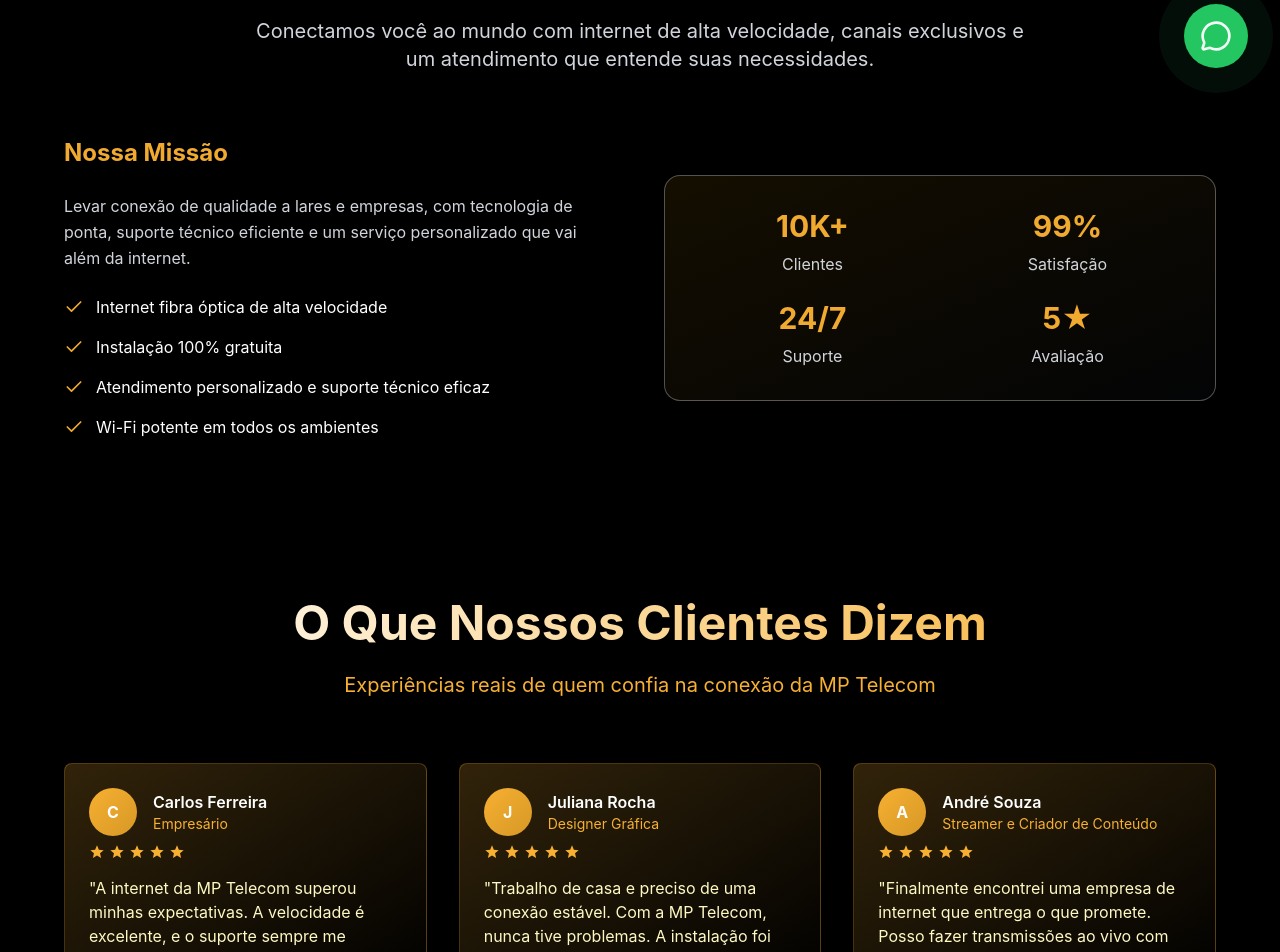
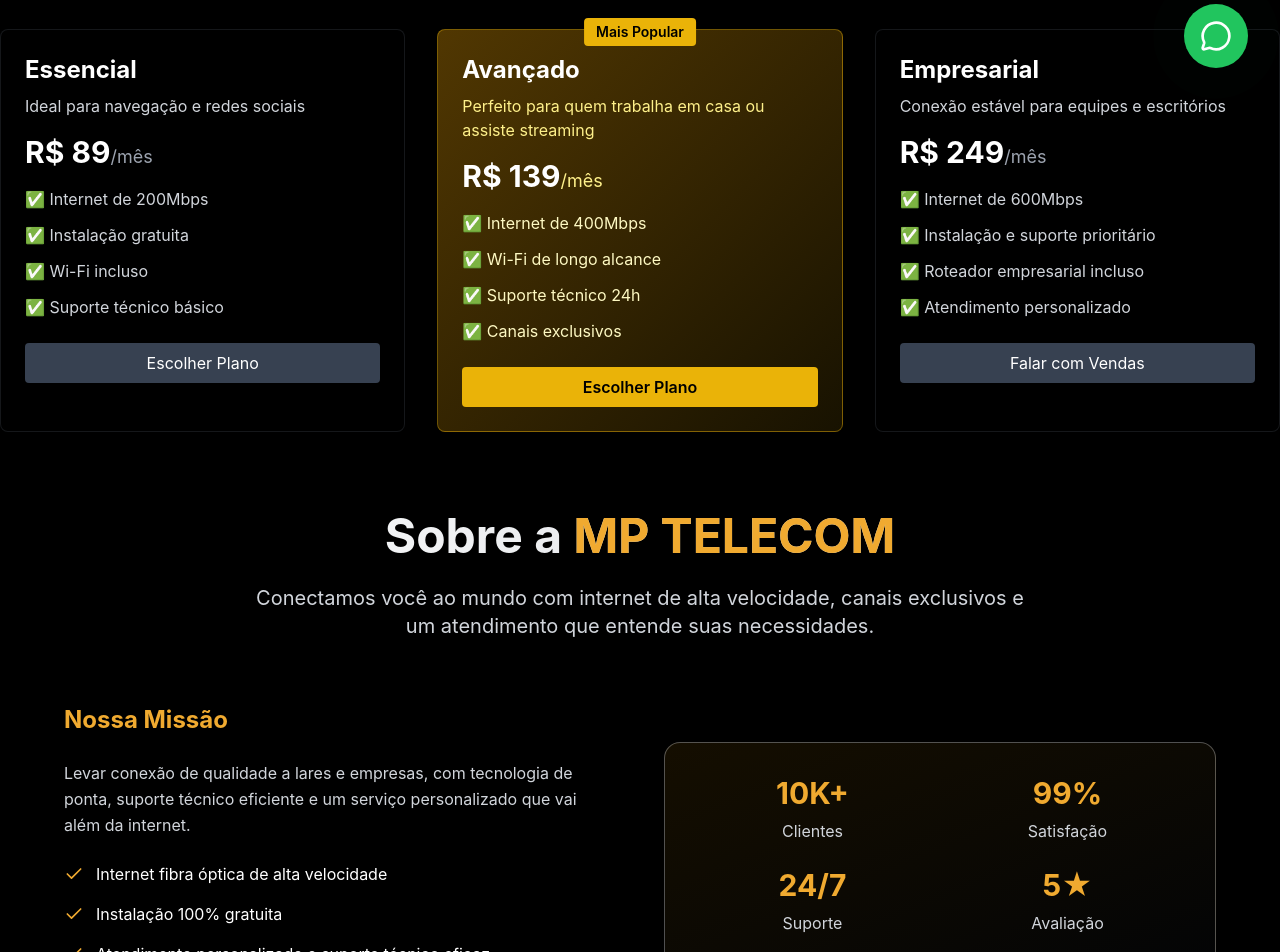
Before and after one commit to soutozk/sitenet, a React (Create React App) app: page / in a window 1280 px wide. Shown: the part 700-1652 px from the top of the page. Built offline with nearby package versions, Linux system fonts and the light colour scheme.

Commit message:
`Refactored About, Cards, and Plans components with updated styles and content`

```diff
--- a/src/Components/About/About.jsx
+++ b/src/Components/About/About.jsx
@@ -1,86 +1,87 @@
 import React from "react";
-import AboutImage from "../../images/About.webp";
+import { Icon } from "../../Lib/Ultils/Icons/icons";
 
 export default function About() {
   return (
-    <div className="w-full flex flex-col items-center justify-center pt-[5%] pb-[5%]">
-      <div
-        className="flex flex-col lg:flex-row w-full max-w-7xl  p-8 rounded-2xl gap-14"
-        // style={{
-        //   boxShadow:
-        //     "rgba(0, 0, 0, 0.19) 0px 10px 20px, rgba(0, 0, 0, 0.1) 0px 6px 6px",
-        // }}
-      >
-        <div className="text-white max-w-xl flex flex-col justify-center">
-          <h1 className="text-5xl md:text-5xl font-bold mb-4 text-black">
-            Sobre o Bom Pra Você{" "}
-            <span className=" text-yellow-300">Supermercado</span>
-          </h1>
-          <p className="text-lg md:text-2xl leading-relaxed text-black">
-            O Bom Pra Você Supermercado nasceu com o objetivo de oferecer
-            produtos de qualidade, bons preços e um atendimento próximo e
-            humano. Desde a nossa fundação, buscamos ser mais do que um mercado
-            — queremos fazer parte da rotina das famílias, com um ambiente
-            acolhedor e setores completos: hortifrúti, padaria, açougue,
-            freezer, bebidas e muito mais. Aqui, cada detalhe é pensado para
-            garantir praticidade, economia e confiança para o seu dia a dia.
+    <section id="about" className="py-20 px-4">
+      <div className="max-w-6xl mx-auto">
+        <div className="text-center mb-16">
+          <h2 className="text-4xl md:text-5xl font-bold mb-6 bg-gradient-to-r from-white to-gray-300 bg-clip-text text-transparent">
+            Sobre a <span className="text-[#F0AA30]">MP TELECOM</span>
+          </h2>
+          <p className="text-xl text-gray-300 max-w-3xl mx-auto">
+            Conectamos você ao mundo com internet de alta velocidade, canais
+            exclusivos e um atendimento que entende suas necessidades.
           </p>
-          <div className="mt-6 flex gap-4">
-            <div
-              className=" w-[200px] h-[50px] border-2 border-yellow-400 m-[1%] flex items-center justify-center rounded-xl"
-              style={{
-                boxShadow:
-                  "rgba(0, 0, 0, 0.19) 0px 10px 20px, rgba(0, 0, 0, 0.1) 0px 6px 6px",
-              }}>
-              <p className="text-black p-4 text-center">+20 anos no mercado</p>
-            </div>
+        </div>
 
-            <div
-              className="w-[200px] h-[50px] border-2 border-yellow-400 m-[1%] flex items-center justify-center rounded-xl"
-              style={{
-                boxShadow:
-                  "rgba(0, 0, 0, 0.19) 0px 10px 20px, rgba(0, 0, 0, 0.1) 0px 6px 6px",
-              }}>
-              <p className="text-black p-4  text-center">
-                Atendimento personalizado
-              </p>
+        <div className="grid md:grid-cols-2 gap-12 items-center">
+          <div>
+            <h3 className="text-2xl font-bold mb-6 text-[#F0AA30]">
+              Nossa Missão
+            </h3>
+            <p className="text-gray-300 mb-6 leading-relaxed">
+              Levar conexão de qualidade a lares e empresas, com tecnologia de
+              ponta, suporte técnico eficiente e um serviço personalizado que
+              vai além da internet.
+            </p>
+            <div className="space-y-4">
+              <div className="flex items-center space-x-3">
+                <Icon name="Check" className="h-5 w-5 text-[#F0AA30]" />
+                <span className="text-white">
+                  Internet fibra óptica de alta velocidade
+                </span>
+              </div>
+              <div className="flex items-center space-x-3">
+                <Icon name="Check" className="h-5 w-5 text-[#F0AA30]" />
+                <span className="text-white">Instalação 100% gratuita</span>
+              </div>
+              <div className="flex items-center space-x-3">
+                <Icon name="Check" className="h-5 w-5 text-[#F0AA30]" />
+                <span className="text-white">
+                  Atendimento personalizado e suporte técnico eficaz
+                </span>
+              </div>
+              <div className="flex items-center space-x-3">
+                <Icon name="Check" className="h-5 w-5 text-[#F0AA30]" />
+                <span className="text-white">
+                  Wi-Fi potente em todos os ambientes
+                </span>
+              </div>
             </div>
           </div>
-
-          <div className="mt-6 flex gap-4">
-            <div
-              className="w-[200px] h-[50px] border-2 border-yellow-400 m-[1%] flex items-center justify-center rounded-xl"
-              style={{
-                boxShadow:
-                  "rgba(0, 0, 0, 0.19) 0px 10px 20px, rgba(0, 0, 0, 0.1) 0px 6px 6px",
-              }}>
-              <p className="text-black p-4  text-center">
-                Garantia de qualidade
-              </p>
-            </div>
-
-            <div
-              className="w-[200px] h-[50px] border-2 border-yellow-400 m-[1%] flex items-center justify-center rounded-xl"
-              style={{
-                boxShadow:
-                  "rgba(0, 0, 0, 0.19) 0px 10px 20px, rgba(0, 0, 0, 0.1) 0px 6px 6px",
-              }}>
-              <p className="text-black   text-center text-bold">
-                Clientes satisfeitos
-              </p>
+          <div className="relative">
+            <div className="bg-gradient-to-br from-yellow-600/10 to-gray-800/10 rounded-2xl p-8 backdrop-blur-sm border border-white/30">
+              <div className="grid grid-cols-2 gap-6">
+                <div className="text-center">
+                  <div className="text-3xl font-bold text-[#F0AA30] mb-2">
+                    10K+
+                  </div>
+                  <div className="text-gray-300">Clientes</div>
+                </div>
+                <div className="text-center">
+                  <div className="text-3xl font-bold text-[#F0AA30] mb-2">
+                    99%
+                  </div>
+                  <div className="text-gray-300">Satisfação</div>
+                </div>
+                <div className="text-center">
+                  <div className="text-3xl font-bold text-[#F0AA30] mb-2">
+                    24/7
+                  </div>
+                  <div className="text-gray-300">Suporte</div>
+                </div>
+                <div className="text-center">
+                  <div className="text-3xl font-bold text-[#F0AA30] mb-2">
+                    5★
+                  </div>
+                  <div className="text-gray-300">Avaliação</div>
+                </div>
+              </div>
             </div>
           </div>
         </div>
-
-        <div
-          className="relative h-[220px] lg:h-[520px] w-full max-w-[520px] mx-auto overflow-hidden rounded-lg bg-yellow-300"
-          style={{
-            boxShadow:
-              "rgba(0, 0, 0, 0.19) 0px 10px 20px, rgba(0, 0, 0, 0.1) 0px 6px 6px",
-          }}>
-          <img src={AboutImage} alt="" className="w-full h-full object-cover" />
-        </div>
       </div>
-    </div>
+    </section>
   );
 }
--- a/src/Components/Cards/Cards.jsx
+++ b/src/Components/Cards/Cards.jsx
@@ -50,7 +50,7 @@
                     className="w-12 h-12 rounded-full flex items-center justify-center text-white font-bold"
                     style={{
                       background:
-                        "linear-gradient(to bottom right, #f7b032, #d69825)",
+                        "linear-gradient(to bottom right,rgba(247, 175, 50, 0.82), #d69825)",
                     }}>
                     {card.inicial}
                   </div>
--- a/src/Components/Planos/Planos.jsx
+++ b/src/Components/Planos/Planos.jsx
@@ -3,82 +3,102 @@
 
 const Plans = () => {
   return (
-    <section id="about" className="py-20 px-4">
-      <div className="max-w-6xl mx-auto">
+    <section id="plans">
+      <div className=" ">
         <div className="text-center mb-16">
           <h2 className="text-4xl md:text-5xl font-bold mb-6 bg-gradient-to-r from-white to-gray-300 bg-clip-text text-transparent">
-            Sobre a <span className="text-[#F0AA30]">MP TELECOM</span>
+            Planos e Serviços
           </h2>
           <p className="text-xl text-gray-300 max-w-3xl mx-auto">
-            Conectamos você ao mundo com internet de alta velocidade, canais
-            exclusivos e um atendimento que entende suas necessidades.
+            Escolha o plano ideal para sua casa ou empresa
           </p>
         </div>
 
-        <div className="grid md:grid-cols-2 gap-12 items-center">
-          <div>
-            <h3 className="text-2xl font-bold mb-6 text-[#F0AA30]">
-              Nossa Missão
-            </h3>
-            <p className="text-gray-300 mb-6 leading-relaxed">
-              Levar conexão de qualidade a lares e empresas, com tecnologia de
-              ponta, suporte técnico eficiente e um serviço personalizado que
-              vai além da internet.
+        <div className="grid md:grid-cols-3 gap-8">
+          {/* Plano Essencial */}
+          <div className="bg-black/40 border border-gray-500/20 backdrop-blur-sm rounded-lg p-6">
+            <h3 className="text-white text-2xl font-bold mb-2">Essencial</h3>
+            <p className="text-gray-300 mb-4">
+              Ideal para navegação e redes sociais
             </p>
-            <div className="space-y-4">
-              <div className="flex items-center space-x-3">
-                <Icon name="Check" className="h-5 w-5 text-[#F0AA30]" />
-                <span className="text-white">
-                  Internet fibra óptica de alta velocidade
-                </span>
-              </div>
-              <div className="flex items-center space-x-3">
-                <Icon name="Check" className="h-5 w-5 text-[#F0AA30]" />
-                <span className="text-white">Instalação 100% gratuita</span>
-              </div>
-              <div className="flex items-center space-x-3">
-                <Icon name="Check" className="h-5 w-5 text-[#F0AA30]" />
-                <span className="text-white">
-                  Atendimento personalizado e suporte técnico eficaz
-                </span>
-              </div>
-              <div className="flex items-center space-x-3">
-                <Icon name="Check" className="h-5 w-5 text-[#F0AA30]" />
-                <span className="text-white">
-                  Wi-Fi potente em todos os ambientes
-                </span>
-              </div>
+            <div className="text-3xl font-bold text-white mb-4">
+              R$ 89
+              <span className="text-lg font-normal text-gray-400">/mês</span>
             </div>
+            <ul className="space-y-3 text-gray-300">
+              <li className="flex items-center gap-2">
+                ✅ Internet de 200Mbps
+              </li>
+              <li className="flex items-center gap-2">
+                ✅ Instalação gratuita
+              </li>
+              <li className="flex items-center gap-2">✅ Wi-Fi incluso</li>
+              <li className="flex items-center gap-2">
+                ✅ Suporte técnico básico
+              </li>
+            </ul>
+            <button className="w-full mt-6 bg-gray-700 hover:bg-gray-600 text-white py-2 rounded">
+              Escolher Plano
+            </button>
           </div>
-          <div className="relative">
-            <div className="bg-gradient-to-br from-yellow-600/10 to-gray-800/10 rounded-2xl p-8 backdrop-blur-sm border border-white/30">
-              <div className="grid grid-cols-2 gap-6">
-                <div className="text-center">
-                  <div className="text-3xl font-bold text-[#F0AA30] mb-2">
-                    10K+
-                  </div>
-                  <div className="text-gray-300">Clientes</div>
-                </div>
-                <div className="text-center">
-                  <div className="text-3xl font-bold text-[#F0AA30] mb-2">
-                    99%
-                  </div>
-                  <div className="text-gray-300">Satisfação</div>
-                </div>
-                <div className="text-center">
-                  <div className="text-3xl font-bold text-[#F0AA30] mb-2">
-                    24/7
-                  </div>
-                  <div className="text-gray-300">Suporte</div>
-                </div>
-                <div className="text-center">
-                  <div className="text-3xl font-bold text-[#F0AA30] mb-2">
-                    5★
-                  </div>
-                  <div className="text-gray-300">Avaliação</div>
-                </div>
-              </div>
+
+          {/* Plano Avançado */}
+          <div className="bg-gradient-to-br from-yellow-600/40 to-yellow-500/10 border border-yellow-500/40 backdrop-blur-sm rounded-lg p-6 relative">
+            <div className="absolute -top-3 left-1/2 transform -translate-x-1/2 bg-yellow-500 text-black px-3 py-1 text-sm font-semibold rounded">
+              Mais Popular
             </div>
+            <h3 className="text-white text-2xl font-bold mb-2">Avançado</h3>
+            <p className="text-yellow-200 mb-4">
+              Perfeito para quem trabalha em casa ou assiste streaming
+            </p>
+            <div className="text-3xl font-bold text-white mb-4">
+              R$ 139
+              <span className="text-lg font-normal text-yellow-200">/mês</span>
+            </div>
+            <ul className="space-y-3 text-yellow-100">
+              <li className="flex items-center gap-2">
+                ✅ Internet de 400Mbps
+              </li>
+              <li className="flex items-center gap-2">
+                ✅ Wi-Fi de longo alcance
+              </li>
+              <li className="flex items-center gap-2">
+                ✅ Suporte técnico 24h
+              </li>
+              <li className="flex items-center gap-2">✅ Canais exclusivos</li>
+            </ul>
+            <button className="w-full mt-6 bg-yellow-500 hover:bg-yellow-400 text-black py-2 rounded font-semibold">
+              Escolher Plano
+            </button>
+          </div>
+
+          {/* Plano Empresarial */}
+          <div className="bg-black/40 border border-gray-500/20 backdrop-blur-sm rounded-lg p-6">
+            <h3 className="text-white text-2xl font-bold mb-2">Empresarial</h3>
+            <p className="text-gray-300 mb-4">
+              Conexão estável para equipes e escritórios
+            </p>
+            <div className="text-3xl font-bold text-white mb-4">
+              R$ 249
+              <span className="text-lg font-normal text-gray-400">/mês</span>
+            </div>
+            <ul className="space-y-3 text-gray-300">
+              <li className="flex items-center gap-2">
+                ✅ Internet de 600Mbps
+              </li>
+              <li className="flex items-center gap-2">
+                ✅ Instalação e suporte prioritário
+              </li>
+              <li className="flex items-center gap-2">
+                ✅ Roteador empresarial incluso
+              </li>
+              <li className="flex items-center gap-2">
+                ✅ Atendimento personalizado
+              </li>
+            </ul>
+            <button className="w-full mt-6 bg-gray-700 hover:bg-gray-600 text-white py-2 rounded">
+              Falar com Vendas
+            </button>
           </div>
         </div>
       </div>
--- a/src/pages/Home.jsx
+++ b/src/pages/Home.jsx
@@ -8,6 +8,7 @@
 import Footer from "../Components/Footer/Footer";
 import WhatsAppWidget from "../Components/WppWidget/WppWidget";
 import Plans from "../Components/Planos/Planos";
+import About from "../Components/About/About";
 
 export default function Home() {
   return (
@@ -15,10 +16,10 @@
       <NavBar />
       <BannerHome />
       <Plans />
+      <About />
       <Cards />
-      <TourVirtual />
+      <FaqSection /> <TourVirtual />
       <TrabalheConosco />
-      <FaqSection />
       <Footer />
       <WhatsAppWidget />
     </main>
```
